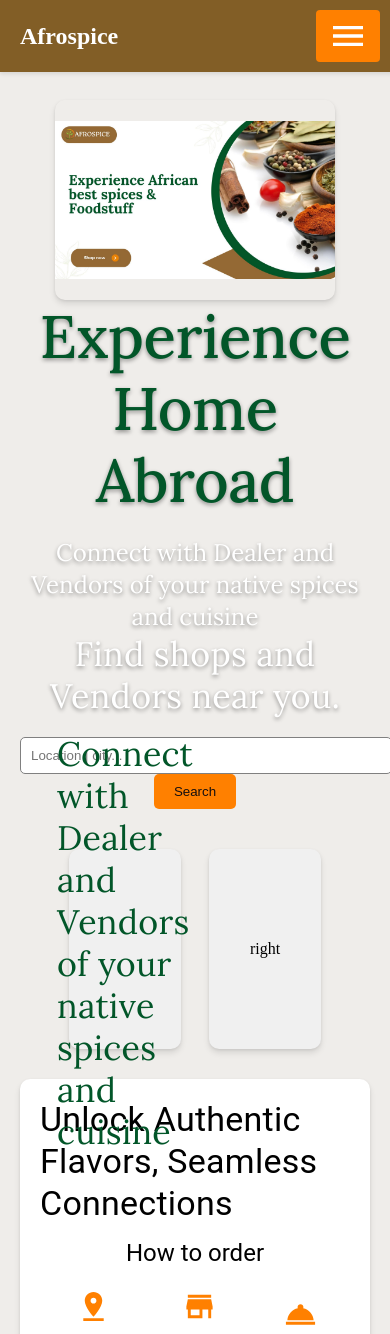
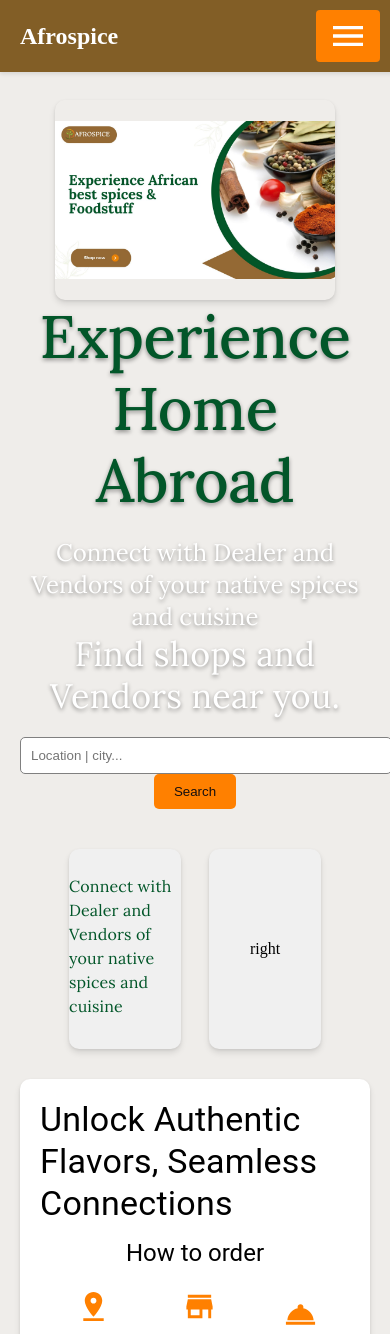
Before and after one commit to scriptBozz/Afrospice, a React (Create React App) app in the folder client/: page / in a window 390 px wide. Shown: the top 1334 px of the page. Built offline with nearby package versions, Linux system fonts and the light colour scheme.

Commit message:
responsive font

```diff
--- a/client/src/components/landing.tsx
+++ b/client/src/components/landing.tsx
@@ -64,7 +64,6 @@
       <div className="content">
         <div className="left-content">
           <Typography
-            variant="h4"
             gutterBottom
             fontWeight="4vw"
             color="#025629"
```
